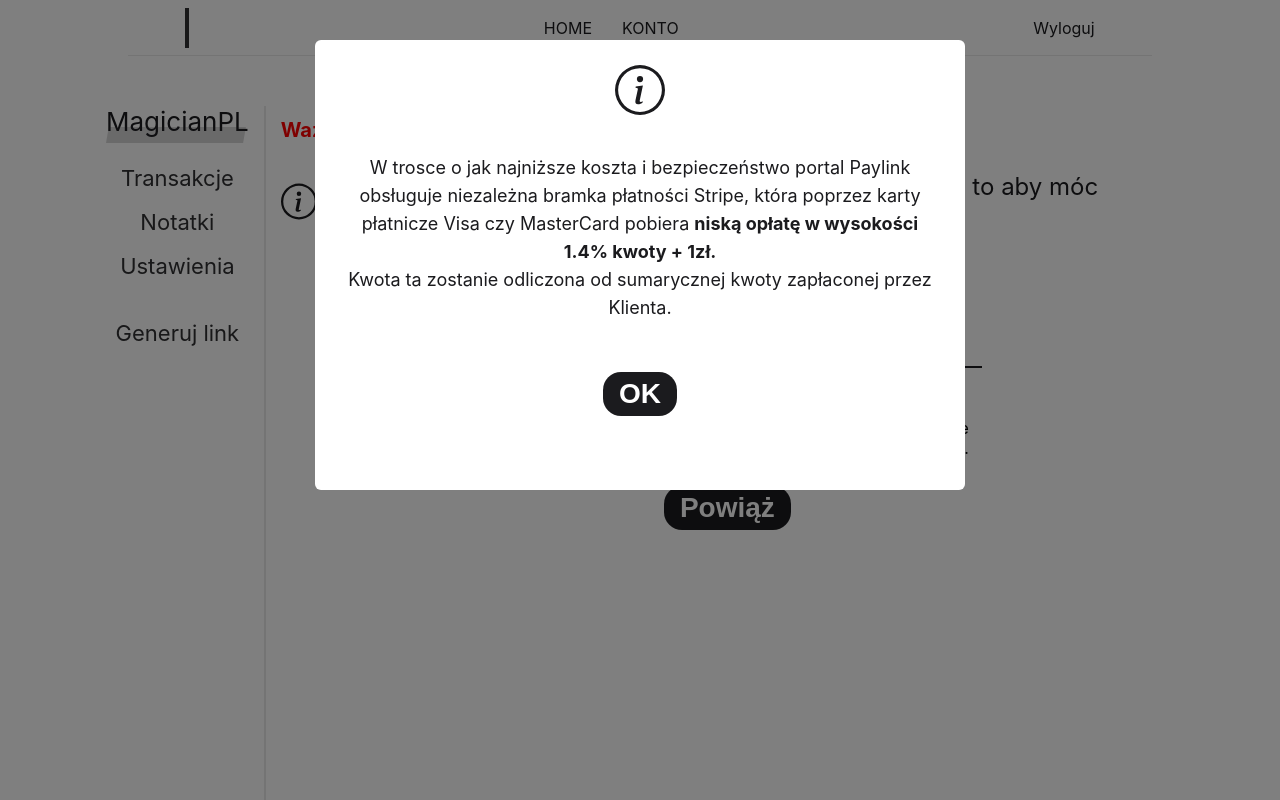
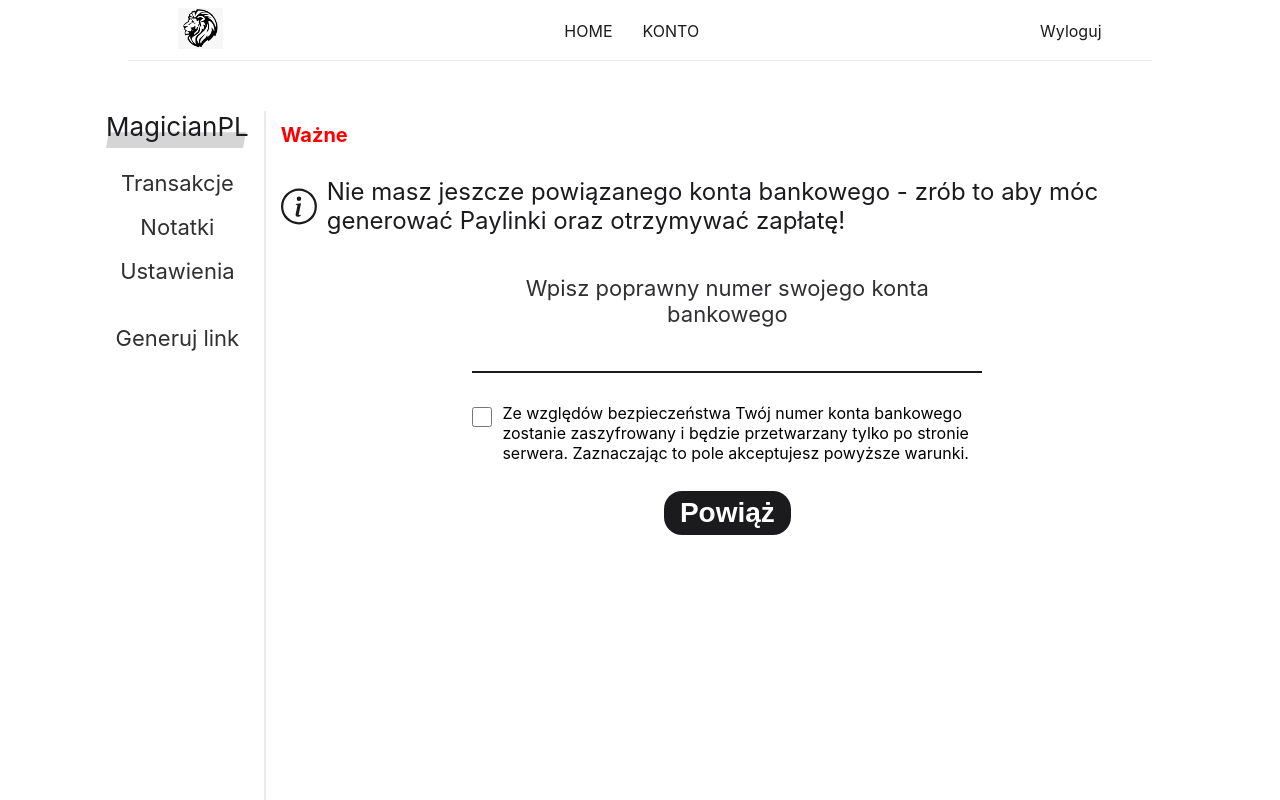
Before and after one commit to MagicianPL/PayBud, a React (Create React App) app: page /#/account in a window 1280 px wide. Shown: the top 800 px of the page. Built offline with nearby package versions, Linux system fonts and the light colour scheme.

Commit message:
Just a simple logo for now

```diff
--- a/src/components/Homepage/About/About.tsx
+++ b/src/components/Homepage/About/About.tsx
@@ -20,7 +20,9 @@ const About = () => {
                         Wygeneruj link do płatności, dodawaj notatki, otrzymywaj powiadomienia SMS.</p>
                     <StyledButton><Link to="/signup">Załóż konto</Link></StyledButton>
                 </div>
-                <Logo />
+                <div className="logo">
+                    <Logo />
+                </div>
             </div>
             <InView triggerOnce threshold={1}>
             {({inView, ref, entry}) => {
--- a/src/components/Homepage/About/StyledWrapper.tsx
+++ b/src/components/Homepage/About/StyledWrapper.tsx
@@ -46,6 +46,10 @@ const StyledWrapper = styled.div`
     }
 }
 
+.logo {
+    align-self: flex-start;
+}
+
 .counter {
     color: ${({theme}) => theme.colors.secondary};
     text-align: left;
--- a/src/components/Logo/Logo.tsx
+++ b/src/components/Logo/Logo.tsx
@@ -1,10 +1,13 @@
 import React from 'react';
 
 import StyledWrapper from './StyledWrapper';
+import LogoImage from '../../assets/logo.png';
 
 const Logo = () => {
     return(
-        <StyledWrapper></StyledWrapper>
+        <StyledWrapper>
+            <img src={LogoImage} alt="Paylink Logo" />
+        </StyledWrapper>
     );
 };
 
--- a/src/components/Logo/StyledWrapper.tsx
+++ b/src/components/Logo/StyledWrapper.tsx
@@ -3,9 +3,11 @@ import styled from "styled-components";
 const StyledWrapper = styled.div`
     width: 100%;
     max-width: 320px;
-    height: 320px;
-    max-height: 100%;
-    border: 2px solid ${({theme}) => theme.colors.secondary};
+
+    img {
+        width: 100%;
+        height: auto;
+    }
 `;
 
 export default StyledWrapper;
--- a/src/components/Modal/Modal.tsx
+++ b/src/components/Modal/Modal.tsx
@@ -5,7 +5,16 @@ import StyledOverlay from './StyledOverlay';
 import StyledModal from './StyledModal';
 import StyledButton from '../StyledButton/StyledButton';
 
-const Modal = () => {
+interface IProps {
+    showCostInfo?: boolean
+}
+
+const Modal: React.FC<IProps> = ({ showCostInfo }) => {
+    const costInfo = (<>
+                        <p>W trosce o jak najniższe koszta i bezpieczeństwo portal Paylink obsługuje niezależna bramka płatności Stripe, która poprzez karty płatnicze Visa czy MasterCard pobiera <strong>niską opłatę w wysokości 1.4% kwoty + 1zł.</strong></p>
+                        <p>Kwota ta zostanie odliczona od sumarycznej kwoty zapłaconej przez Klienta.</p>
+                    </>);
+
     return(
         <>
             <StyledOverlay>
@@ -14,8 +23,7 @@ const Modal = () => {
                         <BsInfoCircle />
                     </header>
                     <div className="modalBody">
-                        <p>W trosce o jak najniższe koszta i bezpieczeństwo portal Paylink obsługuje niezależna bramka płatności Stripe, która poprzez karty płatnicze Visa czy MasterCard pobiera <strong>niską opłatę w wysokości 1.4% kwoty + 1zł.</strong></p>
-                        <p>Kwota ta zostanie odliczona od sumarycznej kwoty zapłaconej przez Klienta.</p>
+                        {showCostInfo && costInfo}
                     </div>
                     <footer>
                         <StyledButton>OK</StyledButton>
--- a/src/components/TopNavigation/StyledWrapper.tsx
+++ b/src/components/TopNavigation/StyledWrapper.tsx
@@ -24,7 +24,7 @@ const StyledWrapper = styled.div`
     }
 
     .logo {
-        height: 40px;
+        width: 45px;
     }
 
     ul {
--- a/src/declaration.d.ts
+++ b/src/declaration.d.ts
@@ -1 +1,2 @@
 declare module '*.jpg';
+declare module '*.png';
--- a/src/pages/Account/NestedPages/Home/Home.tsx
+++ b/src/pages/Account/NestedPages/Home/Home.tsx
@@ -4,7 +4,6 @@ import { BsInfoCircle } from 'react-icons/bs';
 import StyledWrapper from './StyledWrapper';
 import Input from '../../../../components/Input/Input';
 import StyledButton from '../../../../components/StyledButton/StyledButton';
-import Modal from '../../../../components/Modal/Modal';
 
 const Home = () => {
     return(
@@ -22,7 +21,6 @@ const Home = () => {
                 </div>
                 <StyledButton>Powiąż</StyledButton>
             </form>
-            <Modal />
         </StyledWrapper>
     );
 };
--- a/src/pages/Account/NestedPages/Paylink/Paylink.tsx
+++ b/src/pages/Account/NestedPages/Paylink/Paylink.tsx
@@ -4,6 +4,7 @@ import StyledWrapper from './StyledWrapper';
 import StyledPageSubtitle from '../../StyledPageSubtitle';
 import Input from '../../../../components/Input/Input';
 import StyledButton from '../../../../components/StyledButton/StyledButton';
+import Modal from '../../../../components/Modal/Modal';
 
 const Paylink = () => {
     return(
@@ -15,6 +16,7 @@ const Paylink = () => {
                 <Input type="number" id="amount" label="Kwota" placeholder="Kwota PLN" />
                 <StyledButton>Generuj</StyledButton>
             </form>
+            <Modal showCostInfo />
         </StyledWrapper>
     );
 };
```
Also changed, not shown: src/assets/logo.png (added).
